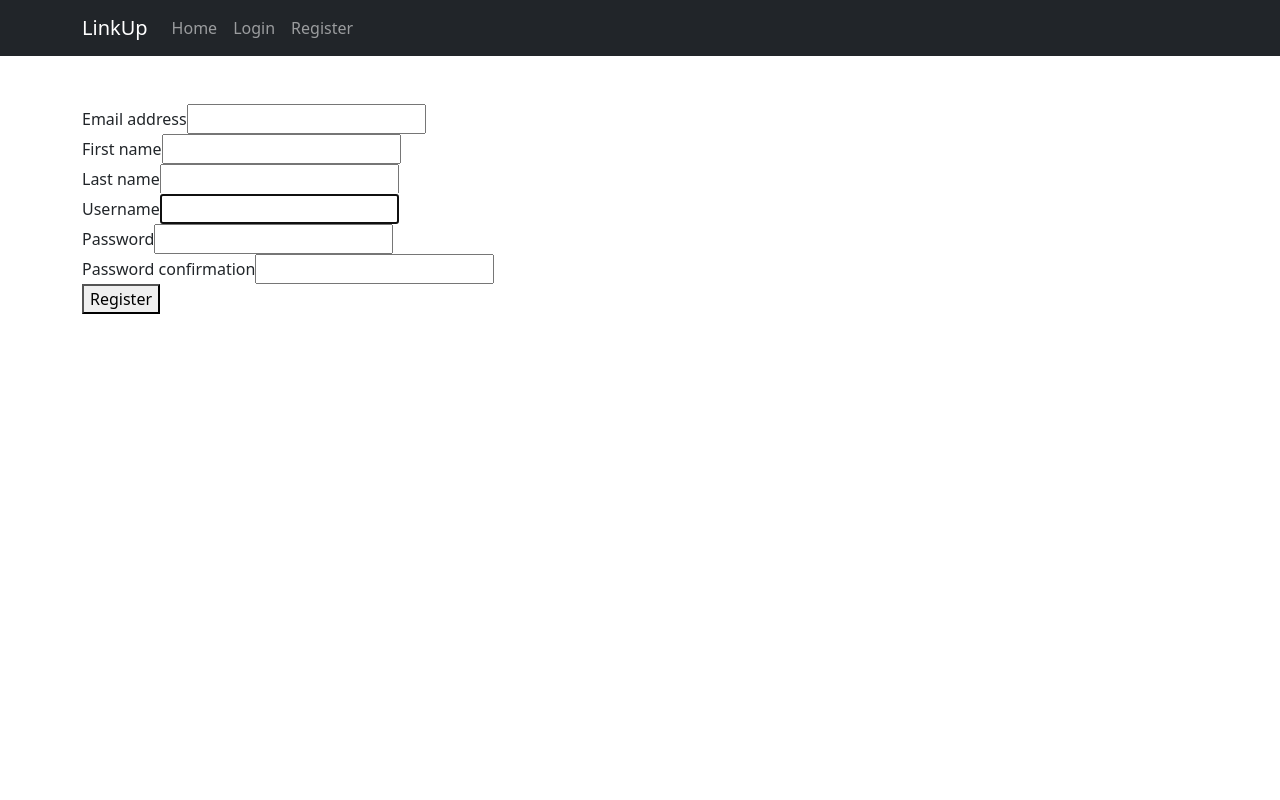
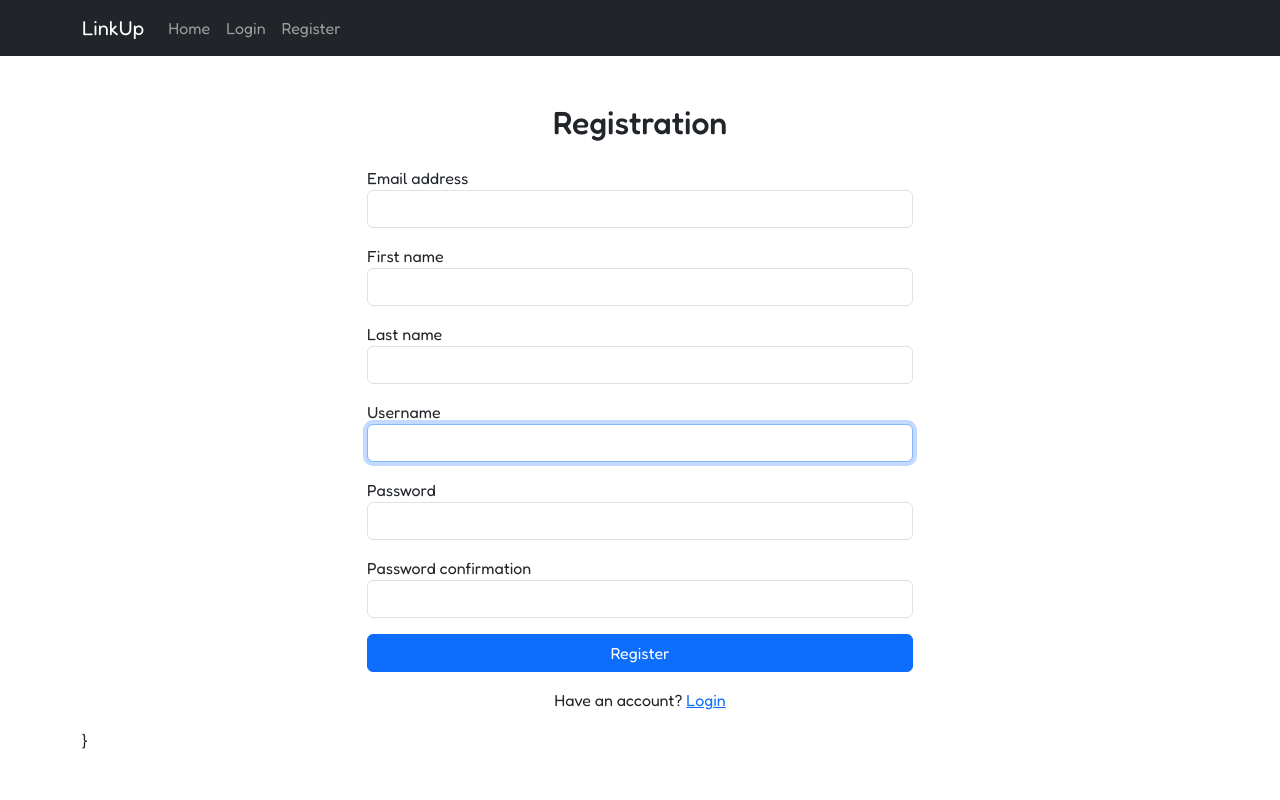
Before and after one commit to whdev36/linkup-web, a Django app: page /account/register/ in a window 1280 px wide. Run offline with Django 5.2, Linux system fonts and the light colour scheme.

Commit message:
update login, register, change forms and messages

```diff
--- a/src/account/forms.py
+++ b/src/account/forms.py
@@ -13,7 +13,7 @@ class AccountForm(UserCreationForm):
 		super().__init__(*args, **kwargs)
 
 		for field_name, field in self.fields.items():
-			field.widget.attrs['class'] = ''
+			field.widget.attrs['class'] = 'form-control'
 			field.widget.attrs['placeholder'] = ''
 			# field.label = ''
 			field.label_suffix = ''
@@ -23,7 +23,7 @@ class AccountForm(UserCreationForm):
 	def as_div(self):
 		output = []
 		for field in self:
-			output.append(f'<div>{field.label_tag()}{field}</div>')
+			output.append(f'<div class="form-group mb-3">{field.label_tag()}{field}</div>')
 		return mark_safe('\n'.join(output))
 
 class AccountChangeForm(UserChangeForm):
@@ -36,7 +36,8 @@ class AccountChangeForm(UserChangeForm):
 		super().__init__(*args, **kwargs)
 
 		for field_name, field in self.fields.items():
-			field.widget.attrs['class'] = ''
+			css_class = 'form-check-input' if field_name == 'is_private' else 'form-control'
+			field.widget.attrs['class'] = css_class
 			field.widget.attrs['placeholder'] = ''
 			# field.labal = ''
 			field.label_suffix = ''
@@ -49,7 +50,7 @@ class AccountChangeForm(UserChangeForm):
 			if field.name == 'password':
 				continue
 			elif field.name == 'is_private':
-				output.append(f'<div>{field}{field.label_tag()}</div>')
+				output.append(f'<div class="form-check mb-3">{field}{field.label_tag()}</div>')
 			else:
-				output.append(f'<div>{field.label_tag()}{field}</div>')
+				output.append(f'<div class="form-group mb-3">{field.label_tag()}{field}</div>')
 		return mark_safe('\n'.join(output))
--- a/src/account/views.py
+++ b/src/account/views.py
@@ -3,6 +3,7 @@ from django.http import HttpResponse
 from .forms import AccountForm, AccountChangeForm
 from django.contrib.auth import login, logout, authenticate
 from .models import Account
+from django.contrib import messages
 
 # Register user
 def register_account(req):
@@ -10,7 +11,10 @@ def register_account(req):
 		form = AccountForm(req.POST)
 		if form.is_valid():
 			form.save()
+			messages.success(req, 'Registration successful! You can now log in.')
 			return redirect('login')
+		else:
+			messages.warning(req, 'Please correct the errors below.')
 	else:
 		form = AccountForm()
 	return render(req, 'account/register.html', {'form': form})
@@ -23,13 +27,21 @@ def login_account(req):
 		user = authenticate(req, username=username, password=password)
 		if user is not None:
 			login(req, user)
+			messages.success(req, 'Login successful! Welcome back.')
 			return redirect('account')
+		else:
+			messages.error(req, 'Invalid username or password. Please try again.')
 	return render(req, 'account/login.html', {})
 
 # Logout user
 def logout_account(req):
-	logout(req)
-	return redirect('register')
+	if req.user.is_authenticated:
+		logout(req)
+		messages.info(req, 'You have been logged out successfully.')
+		return redirect('login')
+	else:
+		messages.warning(req, 'You are not logged in.')
+		return redirect('home')
 
 # Update user
 def update_account(req):
@@ -39,12 +51,14 @@ def update_account(req):
 			form = AccountChangeForm(req.POST, req.FILES, instance=user)
 			if form.is_valid():
 				form.save()
-				return HttpResponse('Your profile has been updated successfully.')
+				messages.success(req, 'Your profile has been updated successfully.')
+				return redirect('account')
 		else:
 			form = AccountChangeForm(instance=user)
 		return render(req, 'account/update.html', {'form': form})
 	else:
-		return HttpResponse('You need to be logged in to update your profile.')
+		messages.warning(req, 'You need to be logged in to update your profile.')
+		return redirect('login')
 
 # Delete user
 def delete_account(req):
--- a/src/templates/account/register.html
+++ b/src/templates/account/register.html
@@ -3,9 +3,17 @@
 {% block title %}Registration{% endblock %}
 
 {% block content %}
-	<form method="post">
-		{% csrf_token %}
-		{{ form.as_div }}
-		<button type="submit">Register</button>
-	</form>
+	<div class="row justify-content-center">
+		<div class="col-md-6 col-md-4">
+			<h2 class="text-center mb-4">Registration</h2>
+			<form method="post">
+				{% csrf_token %}
+				{{ form.as_div }}
+				<button class="btn btn-primary w-100" type="submit">Register</button>
+			</form>
+			<div class="text-center mt-3">
+				<p>Have an account? <a href="{% url 'login' %}">Login</a></p>
+			</div>
+		</div>
+	</div>
 {% endblock %}
--- a/src/templates/base.html
+++ b/src/templates/base.html
@@ -9,11 +9,26 @@
 	<link rel="stylesheet" href="https://cdn.jsdelivr.net/npm/bootstrap-icons@1.11.3/font/bootstrap-icons.min.css">
 	<link rel="stylesheet" type="text/css" href="https://cdn.jsdelivr.net/npm/bootstrap@5.3.3/dist/css/bootstrap.min.css">
 	<title>{% block title %}{% endblock %} - LinkUp</title>
+	<style type="text/css">
+		@import url('https://fonts.googleapis.com/css2?family=Fredoka:wght@300..700&display=swap');
+		* {
+			font-family: "Fredoka", sans-serif;
+		}
+	</style>
 </head>
 <body>
 	{% include 'navbar.html' %}
 	<div class="container my-5">
+		{% if messages %}
+			{% for message in messages %}
+				<div class="alert alert-{% if message.tags != 'error' %}{{ message.tags }}{% else %}error{% endif %} alert-dismissible fade show" role="alert">
+					<strong>{{ message.tags|upper }}:</strong> {{ message }}
+					<button type="button" class="btn-close" data-bs-dismiss="alert" aria-label="Close"></button>
+				</div>
+			{% endfor %}
+		{% endif %}
 		{% block content %}{% endblock %}
+		}
 	</div>
 	<script type="text/javascript" src="https://cdn.jsdelivr.net/npm/bootstrap@5.3.3/dist/js/bootstrap.bundle.min.js"></script>
 </body>
```
Also changed, not shown: src/templates/account/login.html (+20 -8 lines), src/templates/account/update.html (+11 -6 lines), src/db.sqlite3.
